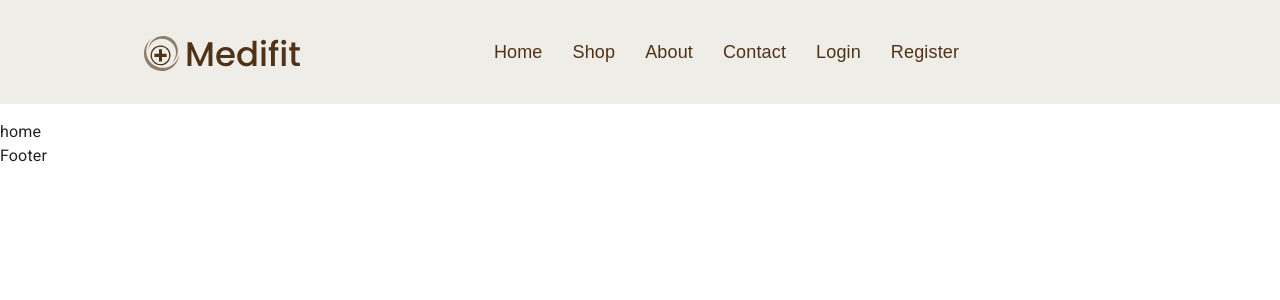
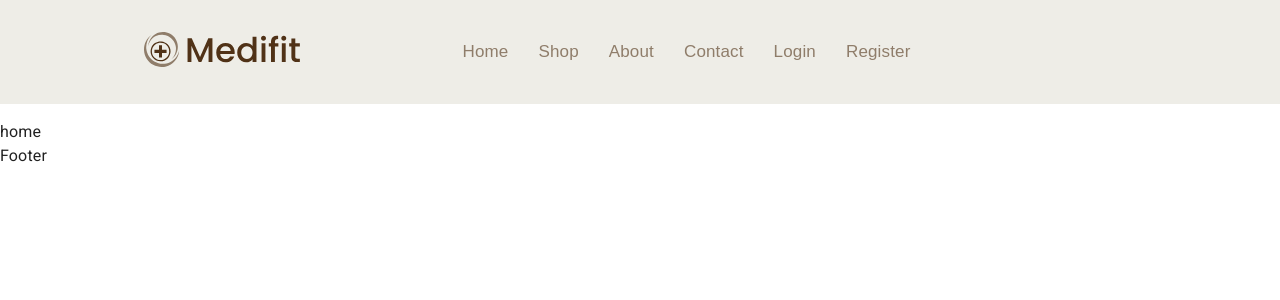
Before and after one commit to yaminmusleh/Medifit-Online-Medical-Store-reactVersion, a React (Vite) app: page / in a window 1280 px wide. Shown: the top 300 px of the page. Built offline with nearby package versions, Linux system fonts and the light colour scheme; some icons are missing.

Commit message:
navbar done

```diff
--- a/package.json
+++ b/package.json
@@ -12,6 +12,7 @@
   "dependencies": {
     "@emotion/react": "^11.14.0",
     "@emotion/styled": "^11.14.1",
+    "@fontsource/poppins": "^5.2.7",
     "@fontsource/roboto": "^5.2.9",
     "@mui/icons-material": "^7.3.7",
     "@mui/material": "^7.3.7",
--- a/src/App.jsx
+++ b/src/App.jsx
@@ -2,6 +2,7 @@ import React from "react";
 import { RouterProvider } from "react-router-dom";
 import router from "./router";
 import { CssBaseline } from "@mui/material";
+import '@fontsource/poppins';
 
 export default function App() {
   return (
--- a/src/components/navbar/Navbar.jsx
+++ b/src/components/navbar/Navbar.jsx
@@ -12,28 +12,27 @@ import Button from "@mui/material/Button";
 import Tooltip from "@mui/material/Tooltip";
 import MenuItem from "@mui/material/MenuItem";
 import Medifit_image from "../navbar/assets/Group 189.svg";
-import Medifit_image_2 from "../navbar/assets/company-logo.svg"
+import Medifit_image_2 from "../navbar/assets/company-logo.svg";
 import { Link as RouterLink } from "react-router-dom";
 import Link from "@mui/material/Link";
+import SearchIcon from "@mui/icons-material/Search";
+import ShoppingCartOutlinedIcon from "@mui/icons-material/ShoppingCartOutlined";
 
 const pages = ["Home", "Shop", "About", "Contact", "Login", "Register"];
-
-
 
 const settings = ["Profile", "Account", "Dashboard", "Logout"];
 export default function Navbar() {
   const [anchorElNav, setAnchorElNav] = React.useState(null);
 
-  const [scrolled, setScrolling]= useState(false);
+  const [scrolled, setScrolling] = useState(false);
 
-  useEffect(()=>{
-    const handleScroll = ()=>{
-      setScrolling(window.scrollY>10)
-    }
-    window.addEventListener("scroll",handleScroll);
-    return ()=>window.removeEventListener("scroll",handleScroll)
-
-  },[])
+  useEffect(() => {
+    const handleScroll = () => {
+      setScrolling(window.scrollY > 10);
+    };
+    window.addEventListener("scroll", handleScroll);
+    return () => window.removeEventListener("scroll", handleScroll);
+  }, []);
 
   const handleOpenNavMenu = (event) => {
     setAnchorElNav(event.currentTarget);
@@ -48,7 +47,7 @@ export default function Navbar() {
       position="fixed"
       sx={{
         bgcolor: scrolled ? "rgba(255, 255, 255, 0.7)" : "#EEEDE7",
-        boxShadow: scrolled? 5: "none",
+        boxShadow: scrolled ? 5 : "none",
         paddingY: "20px",
         paddingX: "120px",
         backdropFilter: scrolled ? "blur(2px)" : "none",
@@ -57,40 +56,55 @@ export default function Navbar() {
       }}
     >
       <Container maxWidth="xl">
-        <Toolbar disableGutters sx={{display: {xs:'flex'},justifyContent:'center'}}>
+        <Toolbar
+          disableGutters
+          sx={{
+            display: { xs: "flex" },
+            justifyContent: "center",
+            alignItems: "center",
+          }}
+        >
           {/* Logo */}
           <Box
-            component="img"
-            src={Medifit_image}
-            alt="Logo"
+            component={RouterLink}
+            to="/"
             sx={{
-              height: "auto",
+              display: { xs: "none", md: "block" },
               mr: 2,
-              maxWidth: "100%",
-              display: { xs: "none", md: "block" },
+              cursor: "pointer",
             }}
-          />
+          >
+            <Box
+              component="img"
+              src={Medifit_image}
+              alt="Logo"
+              sx={{ height: "auto", maxWidth: "100%" }}
+            />
+          </Box>
+
           <Box
-            component="img"
-            src={Medifit_image_2}
-            alt="Logo"
+            component={RouterLink}
+            to="/"
             sx={{
-              height: "auto",
+              display: { xs: "block", md: "none" },
               mr: 2,
-              maxWidth: "100%",
-              display: { xs: "block", md: "none" },
+              cursor: "pointer",
             }}
-          />
+          >
+            <Box
+              component="img"
+              src={Medifit_image_2}
+              alt="Logo"
+              sx={{ height: "44px", width: "auto" }}
+            />
+          </Box>
 
           {/* Mobile Menu */}
           <Box
             sx={{
-
               display: { xs: "flex", md: "none" },
               justifyContent: "center",
-              color:'black',
-
-
+              color: "black",
             }}
           >
             <IconButton
@@ -100,11 +114,15 @@ export default function Navbar() {
               aria-haspopup="true"
               onClick={handleOpenNavMenu}
               color="inherit"
-
-
-
             >
-              <MenuIcon sx={{ fontSize: "50px",border: "2px solid #a09184", borderRadius:'8px', paddingX:'5px' }} />
+              <MenuIcon
+                sx={{
+                  fontSize: "50px",
+                  border: "2px solid #a09184",
+                  borderRadius: "8px",
+                  paddingX: "5px",
+                }}
+              />
             </IconButton>
             <Menu
               id="menu-appbar"
@@ -116,10 +134,23 @@ export default function Navbar() {
               onClose={handleCloseNavMenu}
             >
               {pages.map((page) => (
-                <MenuItem key={page} onClick={handleCloseNavMenu}>
+                <MenuItem
+                  key={page}
+                  component={RouterLink}
+                  to={`/${page.toLowerCase()}`}
+                  onClick={handleCloseNavMenu}
+                >
                   <Typography textAlign="center">{page}</Typography>
                 </MenuItem>
               ))}
+              <MenuItem
+                component={RouterLink}
+                to="/cart"
+                onClick={handleCloseNavMenu}
+              >
+                <ShoppingCartOutlinedIcon sx={{ mr: 1 }} />
+                <Typography>Cart</Typography>
+              </MenuItem>
             </Menu>
           </Box>
 
@@ -141,19 +172,33 @@ export default function Navbar() {
                 underline="none"
                 sx={{
                   my: 2,
-                  color: "#503217",
+                  color: "#8F7D6A",
                   fontFamily: "sans-serif",
-                  fontSize: "18px",
+                  fontSize: { md: "15px", lg: "17px", xl: "18px" },
                   textTransform: "none",
                   p: 0,
                   cursor: "pointer",
                   display: "flex",
+                  "&:hover": {
+                    color: "#503217",
+                    transition: "0.4s all",
+                  },
                 }}
               >
                 {page}
               </Link>
             ))}
           </Box>
+          <IconButton sx={{ color: "#503217" }}>
+            <SearchIcon />
+          </IconButton>
+          <IconButton
+            component={RouterLink}
+            sx={{ color: "#503217", display: { xs: "none", sm: "flex" } }}
+            to="/cart"
+          >
+            <ShoppingCartOutlinedIcon />
+          </IconButton>
         </Toolbar>
       </Container>
     </AppBar>
```
Also changed, not shown: 1 other file (tests, documents, lock files or other folders).
